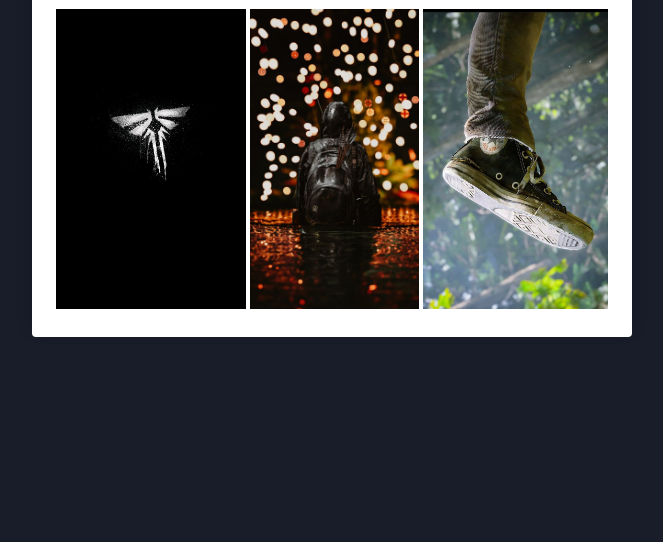
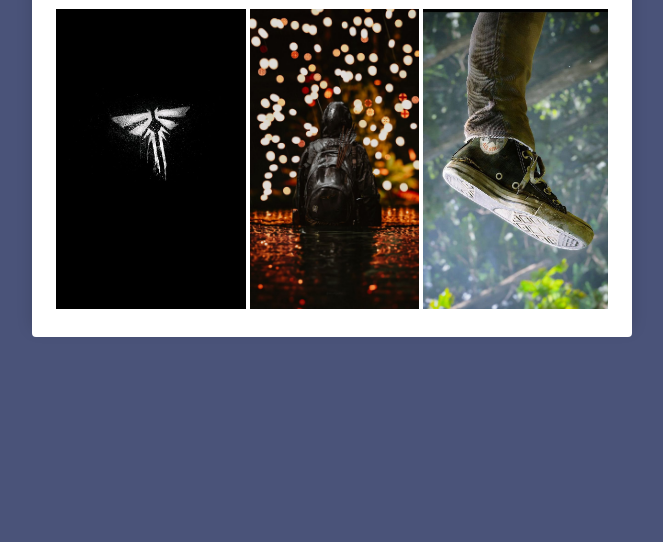
Before and after one commit to Jujuzix/Atividade-1---Gerencia, a plain HTML site: page index.html in a window 1280 px wide. Shown: the part 258-800 px from the top of the page, without its empty margins (308-971 px from the left). Drawn offline with Linux system fonts and the light colour scheme.

Commit message:
Mudando cor de Fundo

```diff
--- a/style.css
+++ b/style.css
@@ -12,7 +12,7 @@ body{
   display: flex;
   justify-content: center;
   align-items: center;
-  background: #191c29;
+  background: #4a5379;
   text-align: center;
 }
 
```
